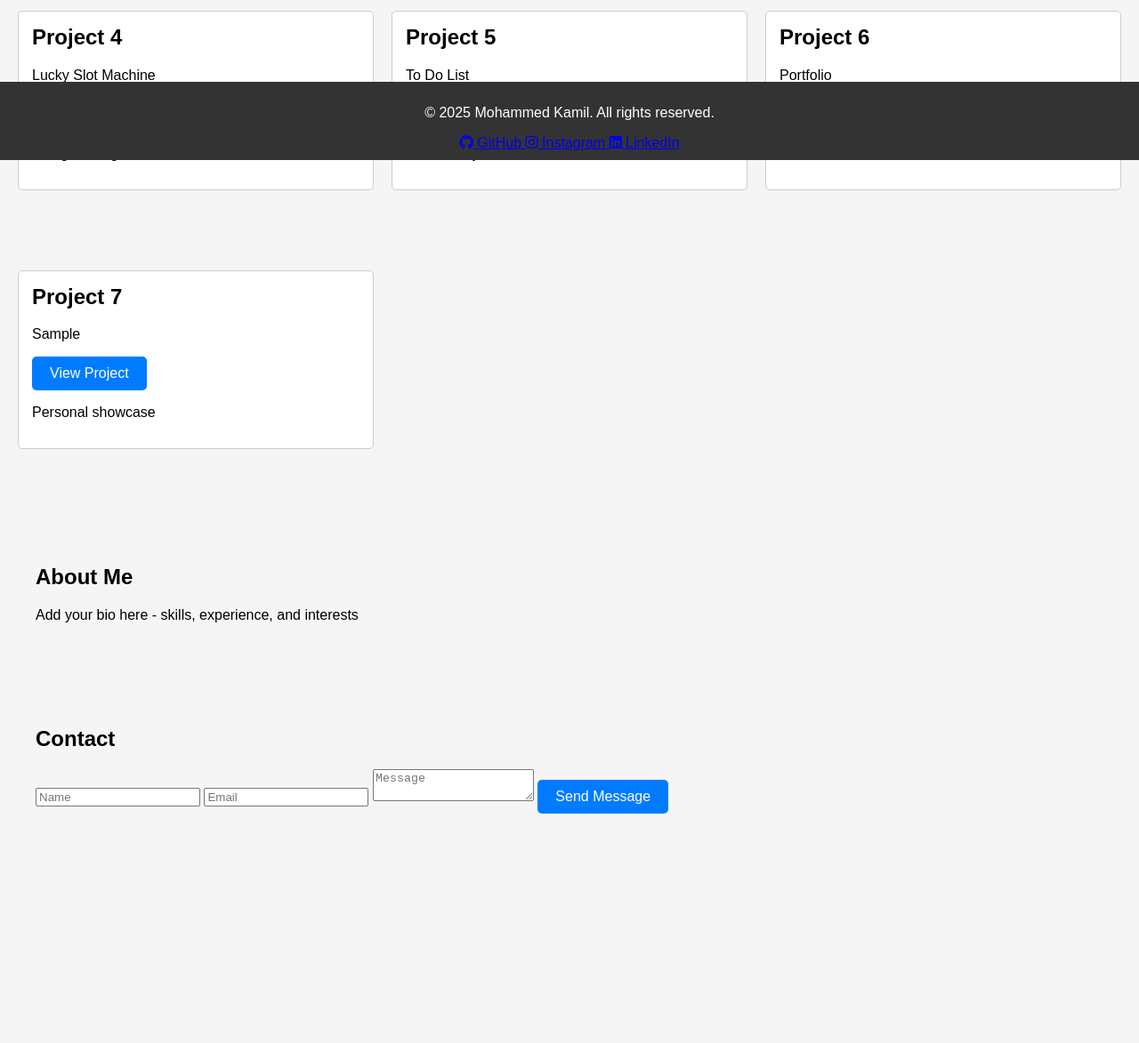
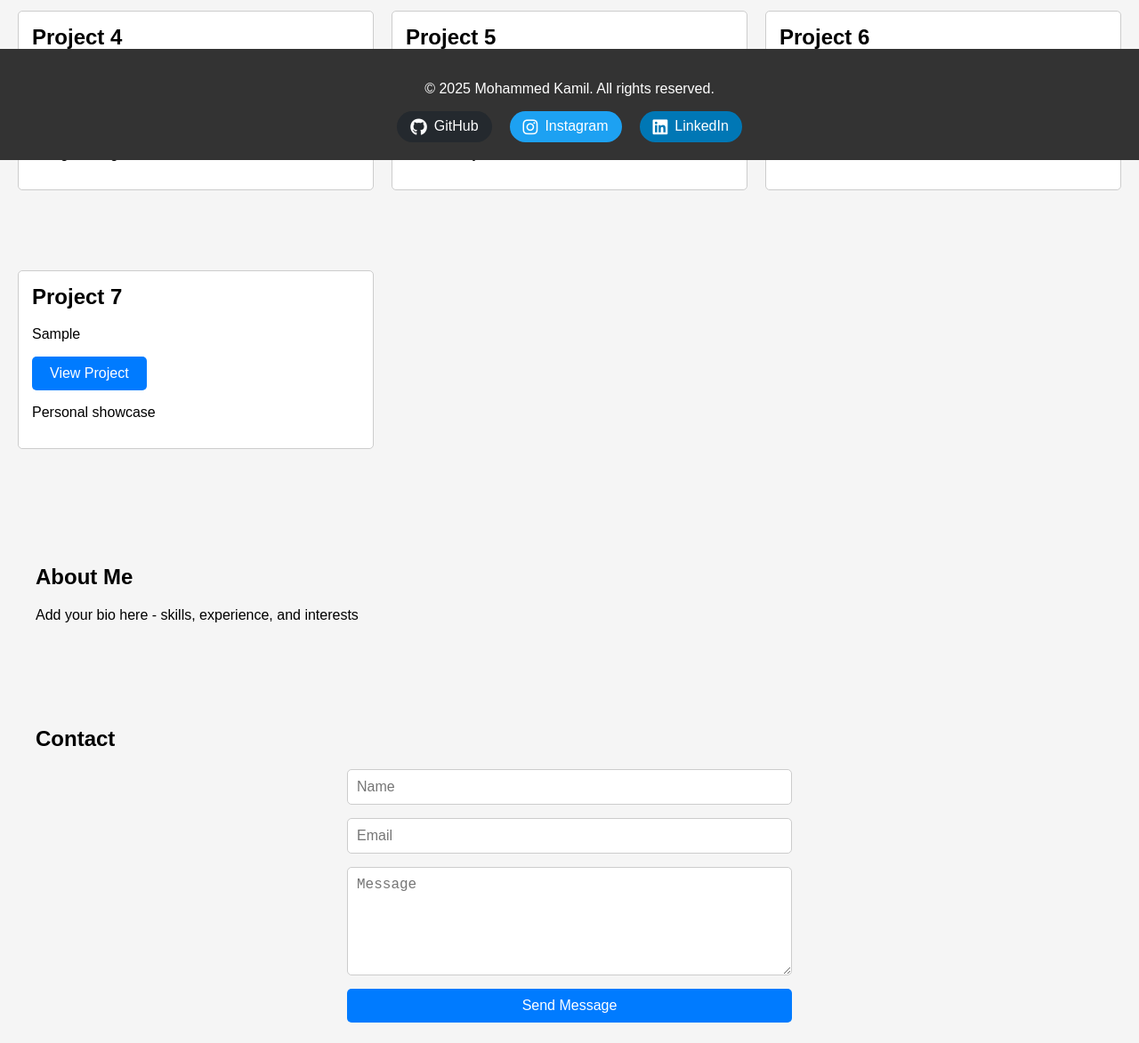
Before and after one commit to mohammedkamil-crypto/all, a plain HTML site: page index.html in a window 1280 px wide. Shown: the part 620-1793 px from the top of the page at 89% size. Before the commit the page ends 1685 px from the top, so only its background shows below. Drawn offline with nearby package versions, Linux system fonts and the light colour scheme.

Commit message:
Update moh.css

```diff
--- a/moh.css
+++ b/moh.css
@@ -24,7 +24,26 @@ main {
   border-radius: 5px;
   margin-bottom: 70px;
 }
+#contact-form {
+  display: flex;
+  flex-direction: column;
+  max-width: 500px;
+  margin: 0 auto;
+}
 
+#contact-form input,
+#contact-form textarea {
+  margin-bottom: 15px;
+  padding: 10px;
+  border: 1px solid #ccc;
+  border-radius: 5px;
+  font-size: 1rem;
+}
+
+#contact-form textarea {
+  min-height: 100px;
+  resize: vertical;
+}
 .work h2 {
   margin-top: 0;
 }
@@ -52,4 +71,112 @@ footer {
   position: fixed;
   width: 100%;
   bottom: 0;
+  height:70px;
 }
+
+/* Social Links Styling */
+.social-links {
+  margin-top: 15px;
+  display: flex;
+  justify-content: center;
+  gap: 20px;
+}
+
+.social-btn {
+  display: flex;
+  align-items: center;
+  padding: 8px 15px;
+  text-decoration: none;
+  color: white;
+  border-radius: 25px;
+  transition: all 0.3s ease;
+  font-size: 1rem;
+  background-color: #555; /* Default background */
+}
+
+/* Social Icons */
+.social-btn i {
+  margin-right: 8px;
+  font-size: 1.2rem;
+}
+
+/* Specific Colors for Each Platform */
+.social-btn.github {
+  background-color: #24292e;
+}
+
+.social-btn.twitter {
+  background-color: #1da1f2;
+}
+
+.social-btn.linkedin {
+  background-color: #0077b5;
+}
+
+/* Hover Effects */
+.social-btn:hover {
+  transform: translateY(-3px);
+  box-shadow: 0 4px 8px rgba(0,0,0,0.2);
+  filter: brightness(1.1);
+}
+
+.social-btn.github:hover {
+  background-color: #333;
+}
+
+.social-btn.twitter:hover {
+  background-color: #1a91da;
+}
+
+.social-btn.linkedin:hover {
+  background-color: #006699;
+}
+
+/* Responsive adjustment */
+@media (max-width: 480px) {
+  .social-links {
+      flex-direction: column;
+      gap: 10px;
+  }
+}
+footer {
+  background-color: #333;
+  color: white;
+  text-align: center;
+  padding: 20px 0; /* Increased padding for better spacing */
+  position: fixed;
+  width: 100%;
+  bottom: 0;
+  height: auto; /* Changed from fixed 70px to auto for flexibility */
+  box-sizing: border-box;
+}
+
+/* Add margin below the contact form button */
+#contact-form button {
+  padding: 10px 20px;
+  font-size: 1rem;
+  background-color: #007bff;
+  color: white;
+  border: none;
+  border-radius: 5px;
+  cursor: pointer;
+  transition: background-color 0.3s;
+  margin-bottom: 20px; /* Added margin to separate from footer */
+}
+
+/* Ensure the body has enough padding to prevent overlap */
+body {
+  font-family: Arial, sans-serif;
+  background-color: #f5f5f5;
+  margin: 0;
+  padding: 0;
+  padding-bottom: 120px; /* Extra padding to account for footer height */
+}
+
+/* Social Links Styling (unchanged but included for context) */
+.social-links {
+  margin-top: 15px;
+  display: flex;
+  justify-content: center;
+  gap: 20px;
+}
```
